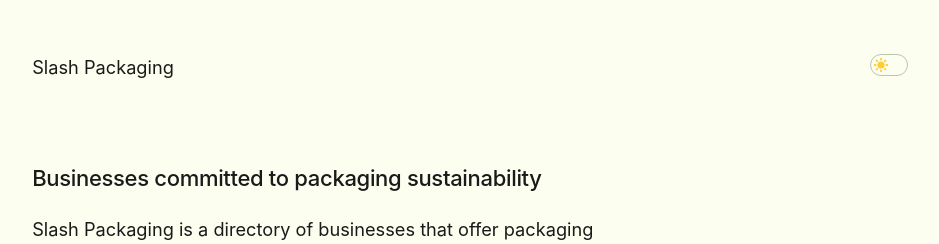
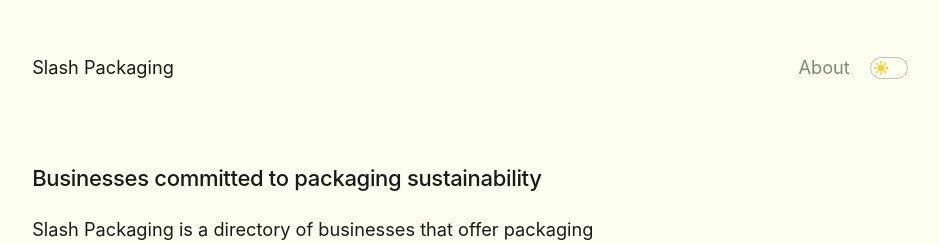
Before and after one commit to kepano/slashpackaging, a Jekyll site: the page built from _pages/Index.md, in a window 1280 px wide. Shown: the top 244 px of the page, without its empty margins (171-1110 px from the left). Built offline with Jekyll 4.4.1, drawn with Linux system fonts in a browser that asks for light colours; some of the changed text lies outside the part shown.

Commit message:
Add links in header and footer

```diff
--- a/_includes/footer.html
+++ b/_includes/footer.html
@@ -1,3 +1,5 @@
-<div class="wrap pn2 faint">
-  <a href="https://www.stephanango.com" class="plain"><img src="https://kepano.s3.amazonaws.com/avatar.jpeg" width="40px" height="40px" class="round" style="border-radius:50%; border:1.5px solid #dcc3ad;" /></a>
+<div class="wrap faint" style="display: flex; align-items: center;">
+  <a href="https://www.stephanango.com" class="plain ssr"><img src="https://kepano.s3.amazonaws.com/avatar.jpeg" width="40px" height="40px" class="round" style="border-radius:50%; border:1.5px solid #dcc3ad;" /></a>
+  <a href="https://github.com/kepano/slashpackaging" class="muted ssr" target="_blank">GitHub</a>
+  <a href="https://twitter.com/slashpackaging" class="muted ssr" target="_blank">Twitter</a><a href="https://www.instagram.com/slashpackaging" class="muted" target="_blank">Instagram</a>
 </div>
--- a/_includes/nav.html
+++ b/_includes/nav.html
@@ -1,7 +1,10 @@
 <div>
     <a class="internal-link plain" href="{{ site.baseurl }}/">{{ site.title }}</a>
+
     <a id="theme-toggle" title="Toggle dark mode">
         <div class="theme-toggle-slide"></div>
         <div class="theme-toggle-switch"></div>
     </a>
+    <a class="internal-link plain muted ssr" href="{{ site.baseurl }}/about" style="float: right">About</a>
+
 </div>
--- a/_sass/_style.scss
+++ b/_sass/_style.scss
@@ -64,8 +64,7 @@
 
 footer {
   margin: 2em 0;
-  font-size: 0.8em;
-  padding-top: 1em;
+  padding-top: 2em;
 }
 
 img {
--- a/_sass/components/_theme-toggle.scss
+++ b/_sass/components/_theme-toggle.scss
@@ -2,6 +2,7 @@
   &:after {
     content: '';
   }
+  margin-top: 3px;
   height: 20px;
   width: 36px;
   display: block;
--- a/_sass/content/_links.scss
+++ b/_sass/content/_links.scss
@@ -25,7 +25,6 @@
     top: -0.5em;
     font-size: 0.7em;
     content: "↗";
-    color: var(--color-muted);
   }
 
   &.tag,
```
